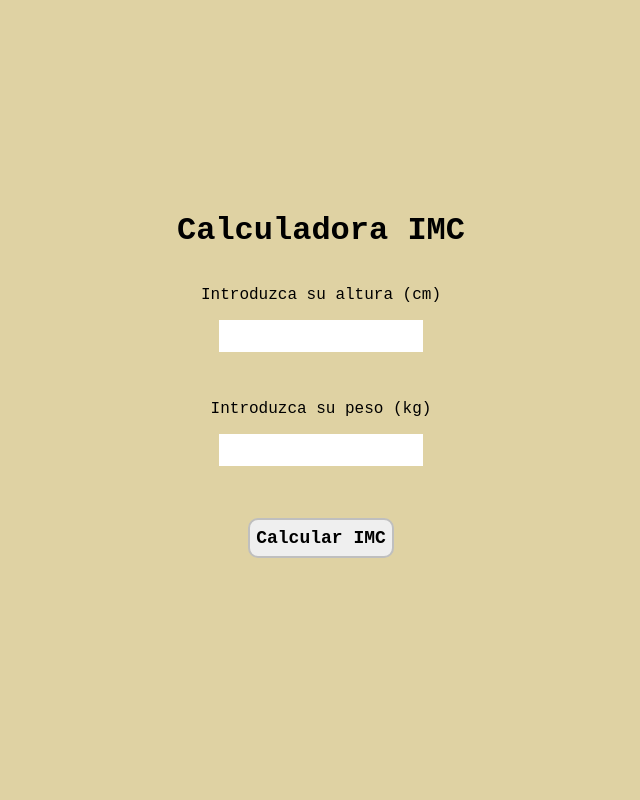
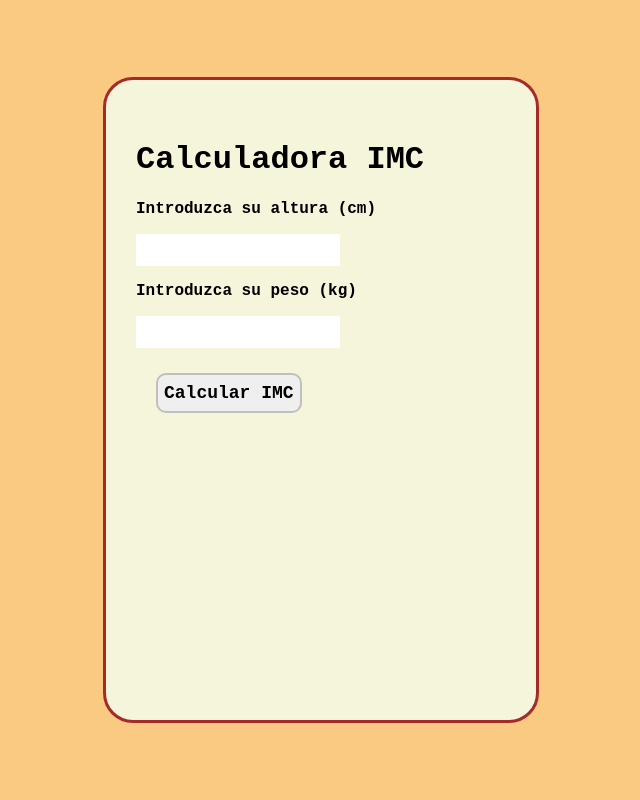
Before and after one commit to AnderOlivos01/IAW2324, a PHP site: page /javascript/imc.html in a window 1280 px wide. Shown: the whole page, without its empty margins (319-959 px from the left). Run offline with PHP 8.4, Linux system fonts and the light colour scheme.

Commit message:
imc mejorado

```diff
--- a/javascript/imc.css
+++ b/javascript/imc.css
@@ -1,8 +1,12 @@
 body{
     margin: 0;
     padding: 0;
-    background-color: rgb(223, 210, 163);
+    background-color: rgb(250, 202, 130);
     font-family: 'Courier New', Courier, monospace;
+}
+
+p{
+    font-weight: 600;
 }
 
 #contenedor{
@@ -14,11 +18,24 @@ body{
     align-items: center;
 }
 
+#borde{
+    border: 3px solid brown;
+    border-radius: 30px;
+    background-color: beige;
+    width:400px;
+    padding: 40px 0px 40px 30px;
+    height: 70vh;
+}
+
 #altura,#peso{
     height: 30px;
     width: 200px;
     border: 0;
     font-family: 'Courier New', Courier, monospace;
+}
+
+#verpeso,#veraltura{
+    margin: 5px;
 }
 
 #boton{
@@ -27,7 +44,7 @@ body{
     border: 2px solid rgb(191, 191, 191);
     border-radius: 10px;
     font-size: large;
-    font-weight: bold;
+    font-weight: bolder;
     font-family: 'Courier New', Courier, monospace;
 }
 
@@ -35,3 +52,13 @@ body{
     background-color: rgb(151, 77, 13);
     color: white;
 }
+
+b{
+    color: red;
+    font-size: small;
+    margin: 0px;
+}
+
+span{
+    font-weight: normal;
+}
--- a/javascript/imc.html
+++ b/javascript/imc.html
@@ -8,6 +8,7 @@
 </head>
 <body>
     <div id="contenedor">
+        <div id="borde">
             <h1>Calculadora IMC</h1>
             <p>Introduzca su altura (cm)</p>
             <input type="text" id="altura">
@@ -17,6 +18,7 @@
             <p id="verpeso"></p>
             <button id="boton" onclick="verificar(altura,peso,resultado,veraltura,verpeso)">Calcular IMC</button>
             <p id="resultado"></p>
+        </div>
     </div>
 
 <script>
@@ -33,13 +35,36 @@ function verificar(a,b,c,d,e){
         else{
             e.innerHTML="";
             var res=(parseFloat(b.value)/Math.pow(parseFloat(a.value)*0.01,2)).toFixed(1);
-        switch (res){
-            case res<18.5
+            switch (true){
+                case res<18.5:
+                    c.innerHTML="<p><span>IMC:</span>"+res+"</p><p><span>Peso corporal:</span> inferior al normal</p>";
+                    break;
+                case res>=18.5 && res<=24.9:
+                    c.innerHTML="<p><span>IMC:</span>"+res+"</p><p><span>Peso corporal:</span> normal</p>";
+                    break;
+                case res>=25.0 && res<=29.9:
+                    c.innerHTML="<p><span>IMC:</span> "+res+"</p><p><span>Peso corporal:</span> superior al normal</p>";
+                    break;
+                case res>29.9:
+                    c.innerHTML="<p><span>IMC:</span> "+res+"</p><p><span>Peso corporal:</span> obesidad</p>";
+                    break;
             }
         }
     }
 }
 
+
+document.getElementById('altura').addEventListener("keydown",(event)=>{
+    if(event.key=="Enter"){
+        verificar(altura,peso,resultado,veraltura,verpeso);
+    }
+}, false);
+
+document.getElementById('peso').addEventListener("keydown",(event)=>{
+    if(event.key=="Enter"){
+        verificar(altura,peso,resultado,veraltura,verpeso);
+    }
+}, false);
 </script>
 </body>
 </html>
```
Lines whose indentation alone changed are shown as unchanged.
